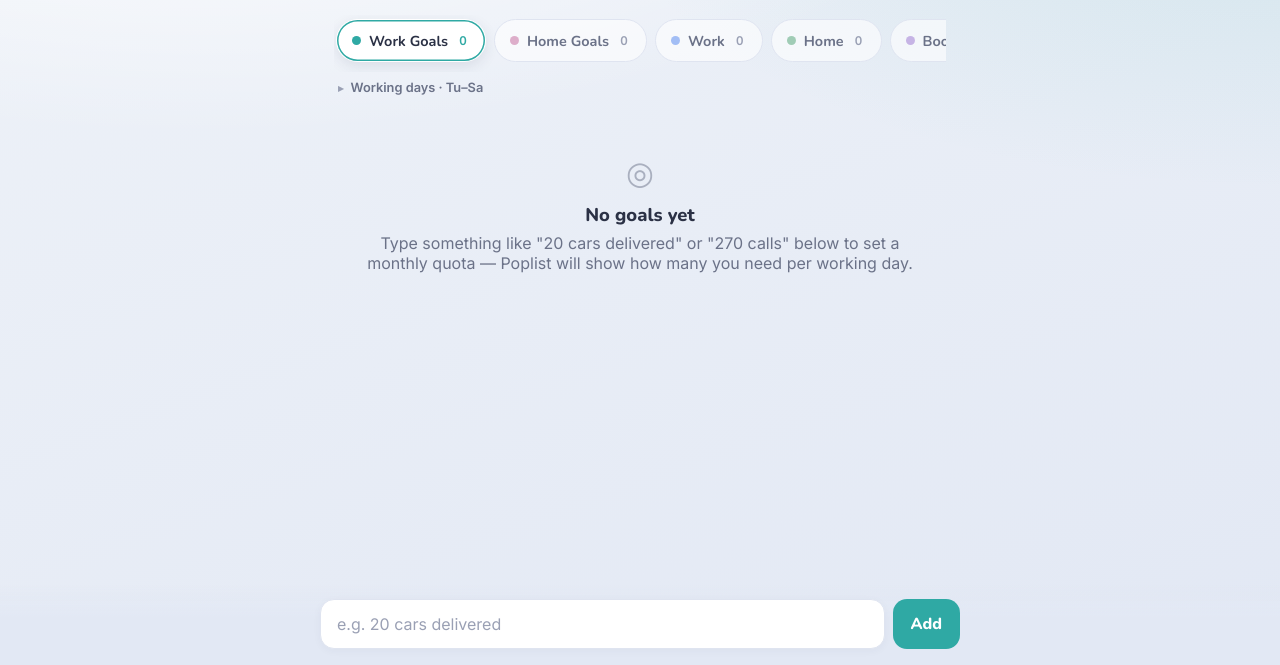
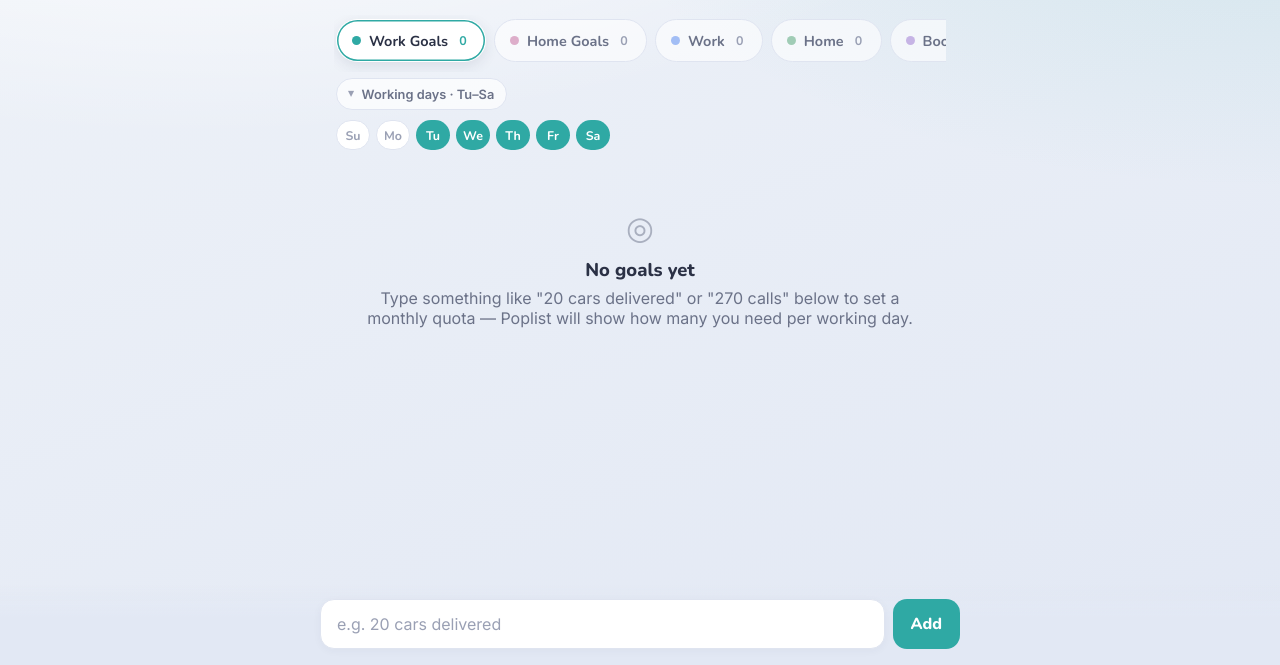
Before and after one commit to PapaPablano/poplist, a plain HTML site: page index.html in a window 1280 px wide. Shown: the part 135-800 px from the top of the page. Drawn offline with nearby package versions, Linux system fonts and the light colour scheme.

Commit message:
Restore the collapsible Working days section on goal tabs (open by default, clearer toggle) (#17)
Claude-Session: https://claude.ai/code/session_018869cPutWzvyfzskV6p9mn

Co-authored-by: Claude <noreply@anthropic.com>

```diff
--- a/index.html
+++ b/index.html
@@ -114,8 +114,9 @@
     margin:0 0 10px;font-size:.8rem;color:var(--ink-soft);
   }
   .add-toggle{
-    display:flex;align-items:center;gap:7px;background:none;border:none;cursor:pointer;
-    color:var(--ink-soft);font:inherit;font-weight:600;padding:2px;
+    display:flex;align-items:center;gap:7px;cursor:pointer;
+    background:rgba(255,255,255,.7);border:1px solid var(--line);border-radius:999px;
+    color:var(--ink-soft);font:inherit;font-weight:700;padding:6px 12px;min-height:32px;
   }
   .add-toggle:hover{color:var(--ink);}
   .chev{display:inline-block;font-size:.68rem;color:var(--ink-faint);transition:transform .15s;}
@@ -1657,15 +1658,16 @@
   $("#addBtn").onclick=addTask;
   input.addEventListener("keydown",e=>{ if(e.key==="Enter") addTask(); });
 
-  // Goal tabs: the "Working days" toggle expands the day chips (collapsed by
-  // default; its label already shows the summary). The add box itself lives in
+  // Goal tabs: the "Working days" toggle shows/hides the day chips (open by
+  // default; its label always shows the summary). The add box itself lives in
   // the fixed footer and is always available.
-  let addRowOpen=false;
+  let addRowOpen=true;
   const addToggleBtn=$("#addToggle");
   function setAddOpen(open){
     addRowOpen=open;
     addToggleBtn.classList.toggle("open",open);
   }
+  setAddOpen(true);
   addToggleBtn.onclick=()=>{
     setAddOpen(!addRowOpen);
     renderGoalSettings();
```
